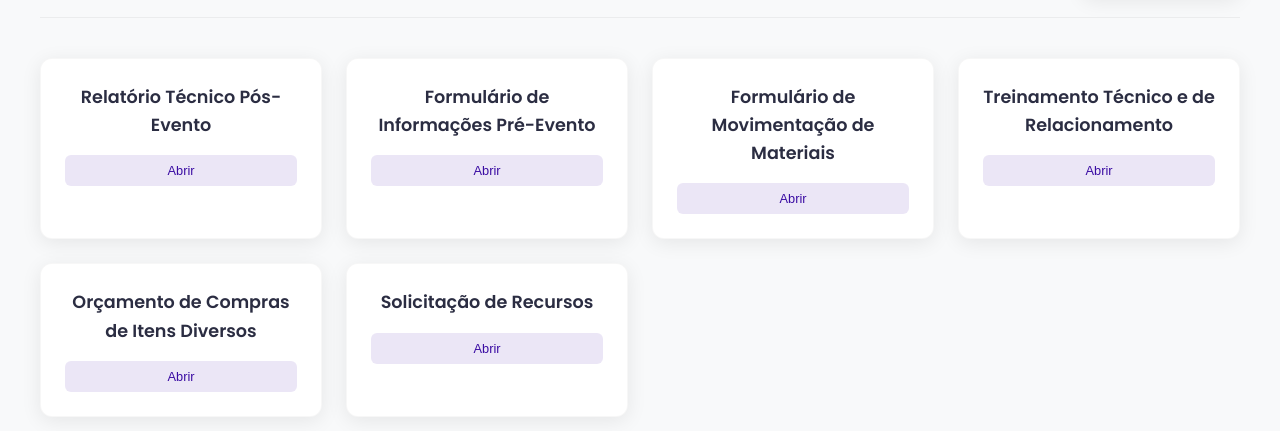
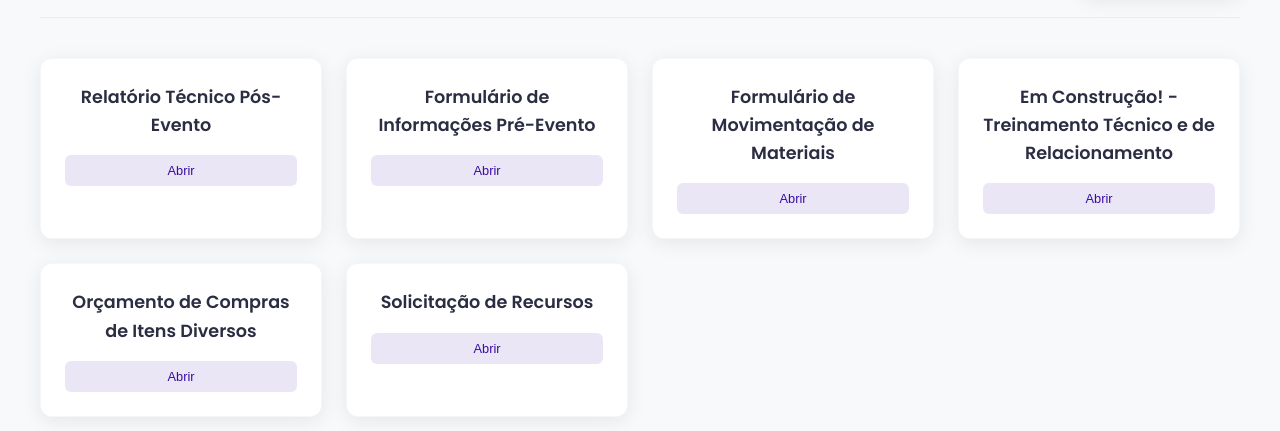
Before and after one commit to aglaessio/painel_iw, a plain HTML site: page index.html in a window 1280 px wide. Shown: the part 89-520 px from the top of the page. Drawn offline with Linux system fonts and the light colour scheme.

Commit message:
Update index.html

```diff
--- a/index.html
+++ b/index.html
@@ -526,7 +526,7 @@
                 },
                 {
                     id: "fixed-link-3",
-                    name: "Treinamento Técnico e de Relacionamento",
+                    name: "Em Construção! - Treinamento Técnico e de Relacionamento",
                     url: "https://aglaessio.github.io/ttrc_iw/"
                 },
                 {
```
